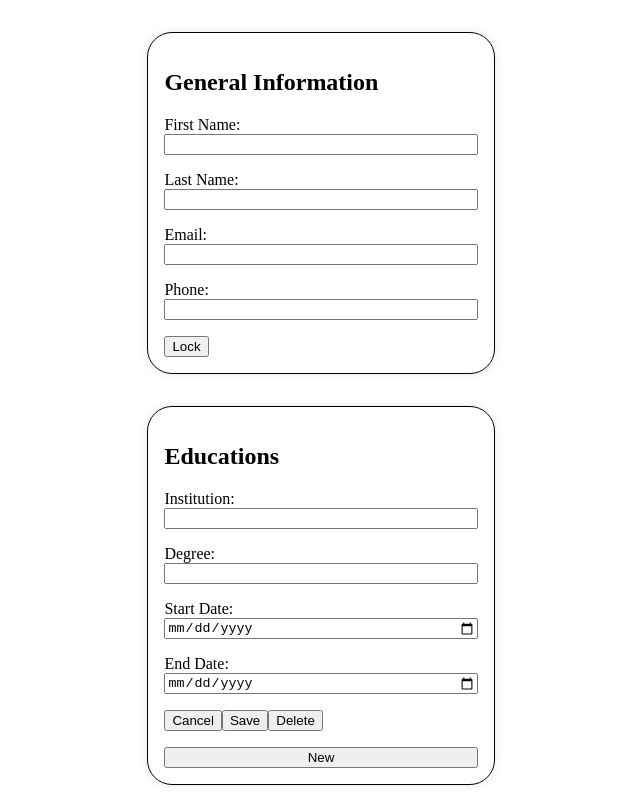
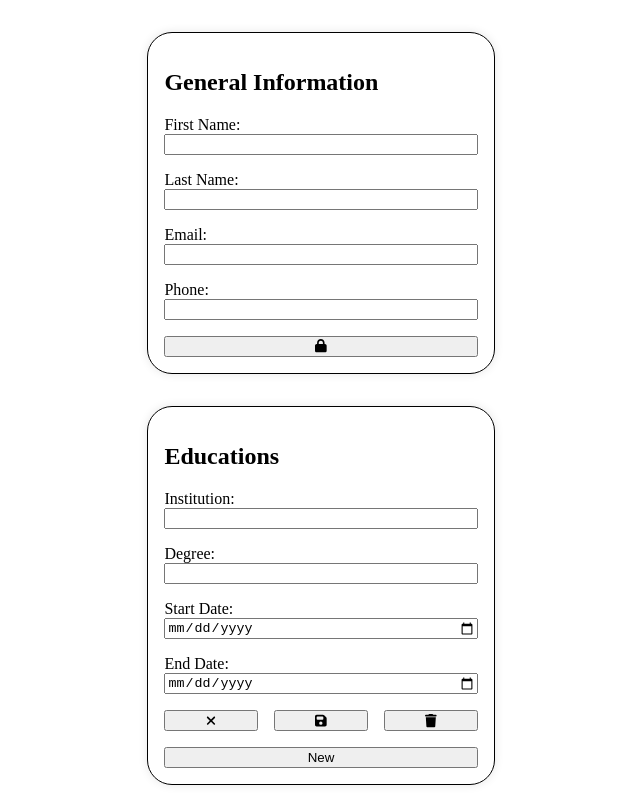
Before and after one commit to GitOnMyLvl/cv-application, a React (Vite) app: page / in a window 1280 px wide. Both pictures are taken after a click on the button "New Education". Shown: the top 800 px of the page, without its empty margins (319-959 px from the left). Built offline with nearby package versions, Linux system fonts and the light colour scheme; the HTML template or start-up script is replaced by a standard one.

Commit message:
add more css

```diff
--- a/package.json
+++ b/package.json
@@ -12,6 +12,9 @@
   "dependencies": {
     "@emotion/react": "^11.11.4",
     "@emotion/styled": "^11.11.5",
+    "@fortawesome/fontawesome-svg-core": "^6.5.2",
+    "@fortawesome/free-solid-svg-icons": "^6.5.2",
+    "@fortawesome/react-fontawesome": "^0.2.2",
     "@mui/material": "^5.15.21",
     "date-fns": "^3.6.0",
     "react": "^18.3.1",
--- a/src/components/Education/EducationForm.jsx
+++ b/src/components/Education/EducationForm.jsx
@@ -1,5 +1,7 @@
 import { v4 as uuid } from "uuid";
 import { useState } from "react";
+import { FontAwesomeIcon } from "@fortawesome/react-fontawesome";
+import { faTrash, faSave, faTimes } from "@fortawesome/free-solid-svg-icons";
 
 function EducationForm({ educations, setEducations }) {
 
@@ -75,9 +77,15 @@ function EducationForm({ educations, setEducations }) {
                   </label>
                 </div>
                 <div className="button-container">
-                  <button type="button" onClick={handleCancel}>Cancel</button>
-                  <button type="button" onClick={() => setActiveIndex(null)}>Save</button>
-                  <button type="button "onClick={() => handleDelete(index)}>Delete</button>
+                  <button type="button" onClick={handleCancel} className="cancel-button">
+                    <FontAwesomeIcon icon={faTimes} />
+                  </button>
+                  <button type="button" onClick={() => setActiveIndex(null)} className="save-button">
+                    <FontAwesomeIcon icon={faSave} />
+                  </button>
+                  <button type="button "onClick={() => handleDelete(index)} className="delete-button">
+                    <FontAwesomeIcon icon={faTrash} />
+                  </button>
                 </div>
               </>
             ) : (
--- a/src/components/GeneralInfo/GeneralInfoForm.jsx
+++ b/src/components/GeneralInfo/GeneralInfoForm.jsx
@@ -1,4 +1,6 @@
 import { useState } from "react";
+import { FontAwesomeIcon } from "@fortawesome/react-fontawesome";
+import { faLock, faUnlock } from "@fortawesome/free-solid-svg-icons";
 
 function GeneralInfoForm({data, setGeneralInformation}){
 
@@ -44,7 +46,11 @@ function GeneralInfoForm({data, setGeneralInformation}){
           </label>
         </div>
         <div className="button-container">
-          <button type="submit">{editable ? 'Lock' : 'Unlock'}</button>
+          <button type="submit" className="lock-button">
+            {editable ?
+            <FontAwesomeIcon icon={faLock} />
+          : <FontAwesomeIcon icon={faUnlock}/>}
+          </button>
         </div>
       </form>
     </div>
--- a/src/components/PracticalExperience/PracticalExperienceForm.jsx
+++ b/src/components/PracticalExperience/PracticalExperienceForm.jsx
@@ -1,5 +1,7 @@
 import { v4 as uuid } from "uuid";
 import { useState } from "react";
+import { FontAwesomeIcon } from "@fortawesome/react-fontawesome";
+import { faTrash, faSave, faTimes } from "@fortawesome/free-solid-svg-icons";
 
 function PracticalExperienceForm({ experiences, setExperiences }) {
   const [activeIndex, setActiveIndex] = useState(null);
@@ -80,9 +82,15 @@ function PracticalExperienceForm({ experiences, setExperiences }) {
                   </label>
                 </div>
                 <div className="button-container">
-                  <button type="button" onClick={handleCancel}>Cancel</button>
-                  <button type="button" onClick={() => setActiveIndex(null)}>Save</button>
-                  <button type="button" onClick={() => handleDelete(index)}>Delete</button>
+                  <button type="button" onClick={handleCancel} className="cancel-button">
+                    <FontAwesomeIcon icon={faTimes} />
+                  </button>
+                  <button type="button" onClick={() => setActiveIndex(null)} className="save-button">
+                    <FontAwesomeIcon icon={faSave} />
+                  </button>
+                  <button type="button" onClick={() => handleDelete(index)} className="delete-button">
+                    <FontAwesomeIcon icon={faTrash} />
+                  </button>
                 </div>
               </>
             ) : (
--- a/src/styles/cv.css
+++ b/src/styles/cv.css
@@ -6,6 +6,7 @@
   width: 70%;
   margin: 1rem auto;
   padding: 1rem 3rem;
+  background-color: white;
 }
 
 .cv h1{
--- a/src/styles/forms.css
+++ b/src/styles/forms.css
@@ -3,6 +3,7 @@
   flex-direction: column;
   margin: 1rem auto;
   width: 30%;
+
 }
 
 .forms .card{
@@ -13,15 +14,50 @@
   border: 1px solid black;
   border-radius: 25px;
   box-shadow: 0 0 10px rgba(0,0,0,0.1);
+  background-color: white;
 }
 
-.forms .card .input-form{
+.input-form{
   display: flex;
   flex-direction: column;
   gap: 1rem;
 }
 
-.forms .card .input-form .form-group label{
+label{
   display: flex;
   flex-direction: column;
 }
+
+.button-container{
+  display: flex;
+  justify-content: center;
+  gap: 1rem;
+}
+
+.button-container button{
+  flex: 1;
+  transition: 0.3s;
+}
+
+.lock-button:hover{
+  background-color: #646cff;
+  color: white;
+}
+
+.button-container .cancel-button:hover{
+  background-color: gold;
+  border-color: gold;
+  color: white;
+}
+
+.button-container .save-button:hover{
+  background-color: green;
+  border-color: green;
+  color: white;
+}
+
+.button-container .delete-button:hover{
+  background-color: rgb(227, 42, 42);
+  border-color: rgb(227, 42, 42);
+  color: white;
+}
--- a/src/styles/index.css
+++ b/src/styles/index.css
@@ -41,6 +41,7 @@ body {
   margin: 0 auto;
   flex-wrap: wrap;
   padding: 1rem;
+  background-color:#213547;
 }
 
 h1 {
```
Also changed, not shown: 1 other file (tests, documents, lock files or other folders).
